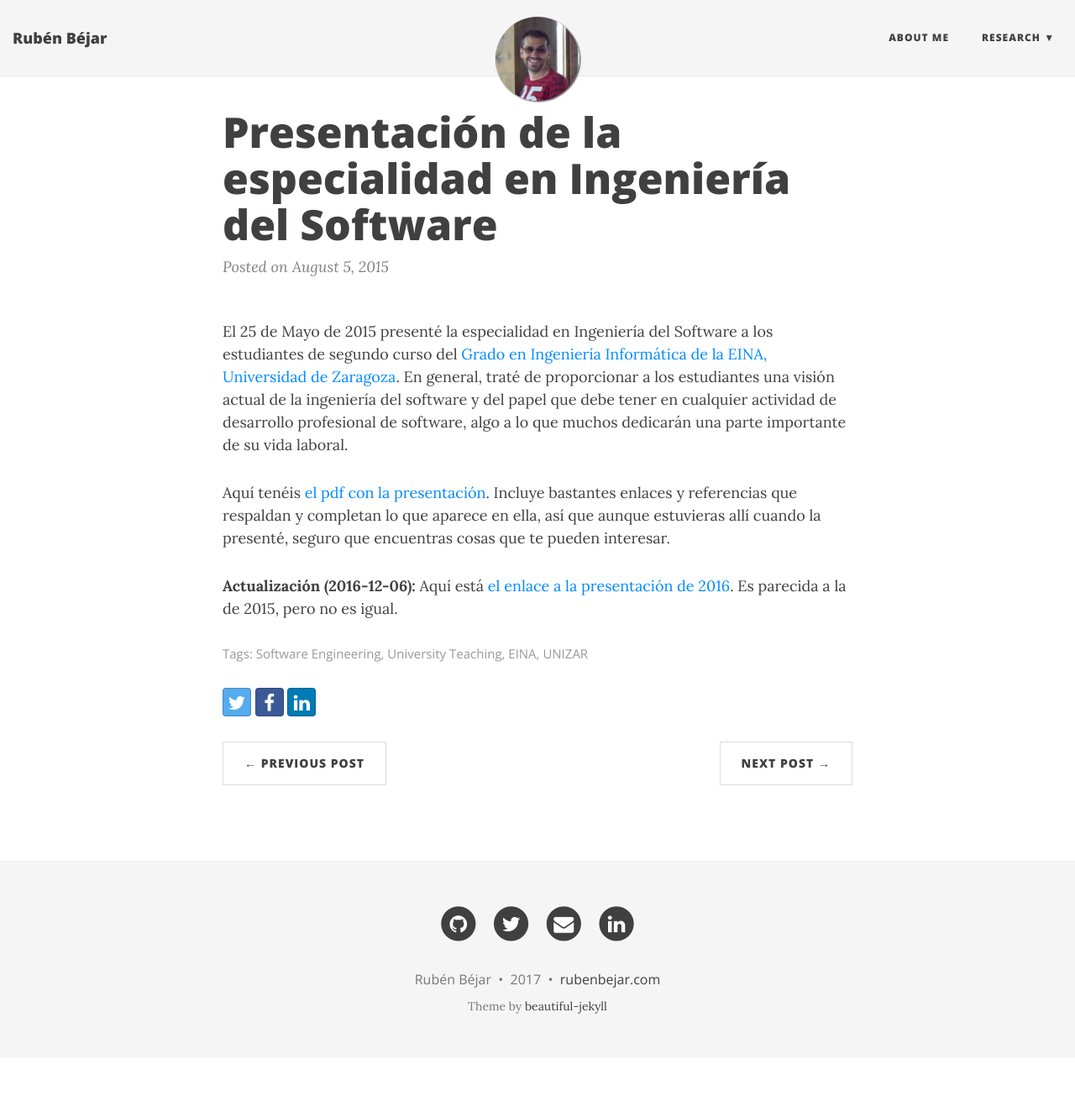
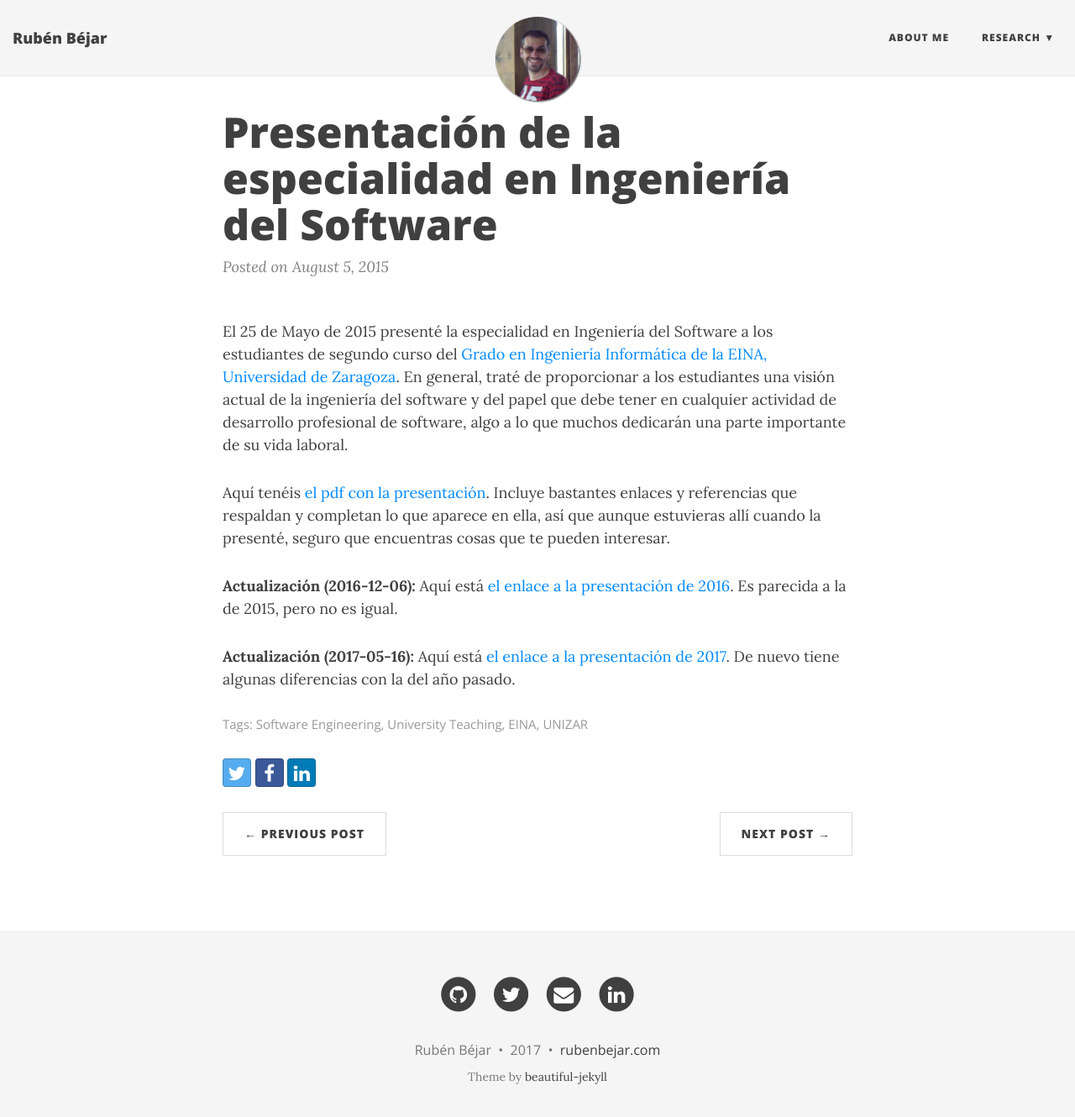
Before and after one commit to rbejar/rbejar.github.io, a Jekyll site: the page built from _posts/2015-08-05-presentacion-de-la-especialidad-de-ingenieria-del-software.markdown, in a window 1280 px wide and 1343 px high. Shown: the top 1330 px of the window at 84% size. Built offline with Jekyll 4.4.1, drawn with Linux system fonts in a browser that asks for light colours; nearby versions of some CDN libraries.

Commit message:
Añadida present ing software 2017

```diff
--- a/_posts/2015-08-05-presentacion-de-la-especialidad-de-ingenieria-del-software.markdown
+++ b/_posts/2015-08-05-presentacion-de-la-especialidad-de-ingenieria-del-software.markdown
@@ -17,6 +17,8 @@ tags:
 
 El 25 de Mayo de 2015 presenté la especialidad en Ingeniería del Software a los estudiantes de segundo curso del [Grado en Ingeniería Informática de la EINA, Universidad de Zaragoza](http://titulaciones.unizar.es/ing-informatica/). En general, traté de proporcionar a los estudiantes una visión actual de la ingeniería del software y del papel que debe tener en cualquier actividad de desarrollo profesional de software, algo a lo que muchos dedicarán una parte importante de su vida laboral.
 
-Aquí tenéis [el pdf con la presentación](https://rbejar.github.io/documents/Present_IngSoft_15_rbejar.pdf). Incluye bastantes enlaces y referencias que respaldan y completan lo que aparece en ella, así que aunque estuvieras allí cuando la presenté, seguro que encuentras cosas que te pueden interesar.
+Aquí tenéis [el pdf con la presentación]({{ site.baseurl }}/documents/Present_IngSoft_15_rbejar.pdf). Incluye bastantes enlaces y referencias que respaldan y completan lo que aparece en ella, así que aunque estuvieras allí cuando la presenté, seguro que encuentras cosas que te pueden interesar.
 
-**Actualización (2016-12-06):** Aquí está [el enlace a la presentación de 2016](https://rbejar.github.io/documents/Present_IngSoft_16_rbejar.pdf). Es parecida a la de 2015, pero no es igual.
+**Actualización (2016-12-06):** Aquí está [el enlace a la presentación de 2016]({{ site.baseurl }}/documents/Present_IngSoft_16_rbejar.pdf). Es parecida a la de 2015, pero no es igual.
+
+**Actualización (2017-05-16):** Aquí está [el enlace a la presentación de 2017]({{ site.baseurl }}/documents/Present_IngSoft_17_rbejar.pdf). De nuevo tiene algunas diferencias con la del año pasado.
```
Also changed, not shown: 1 other file.
